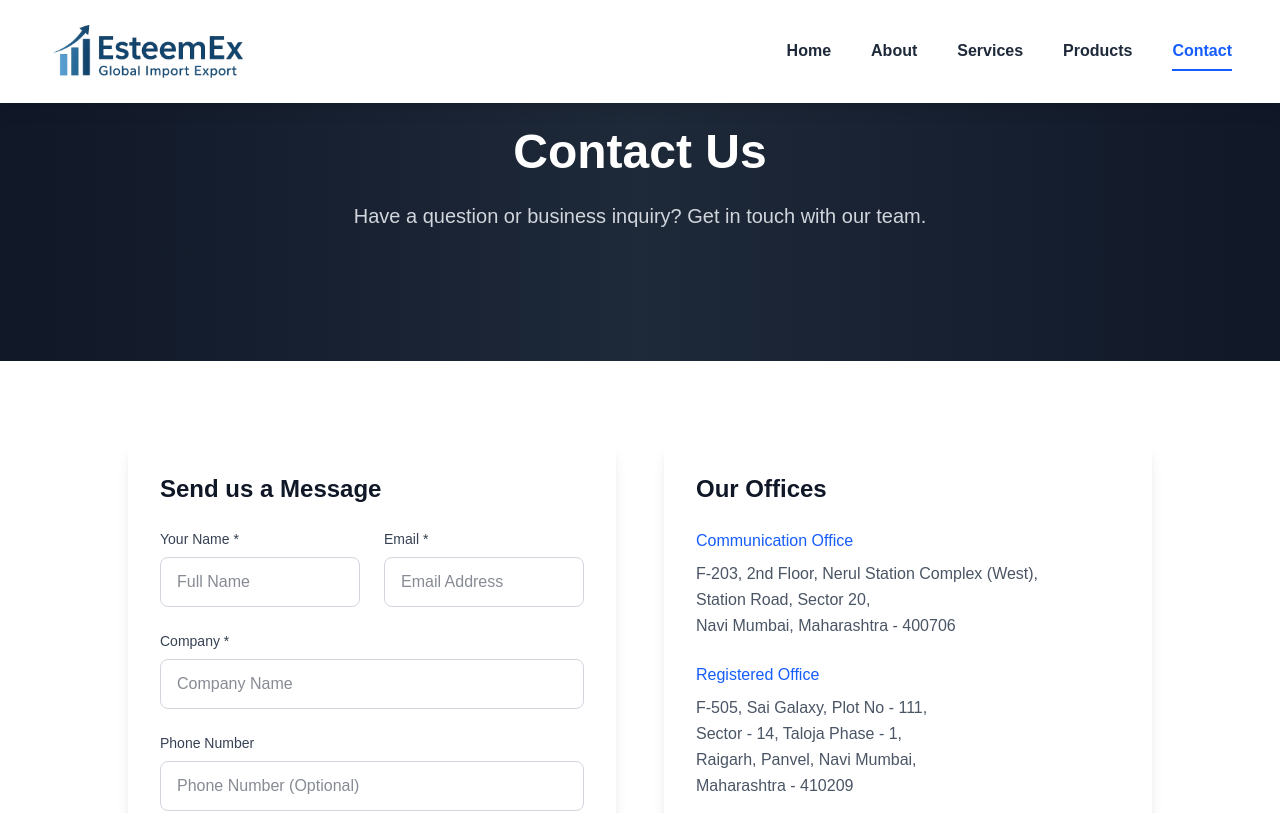
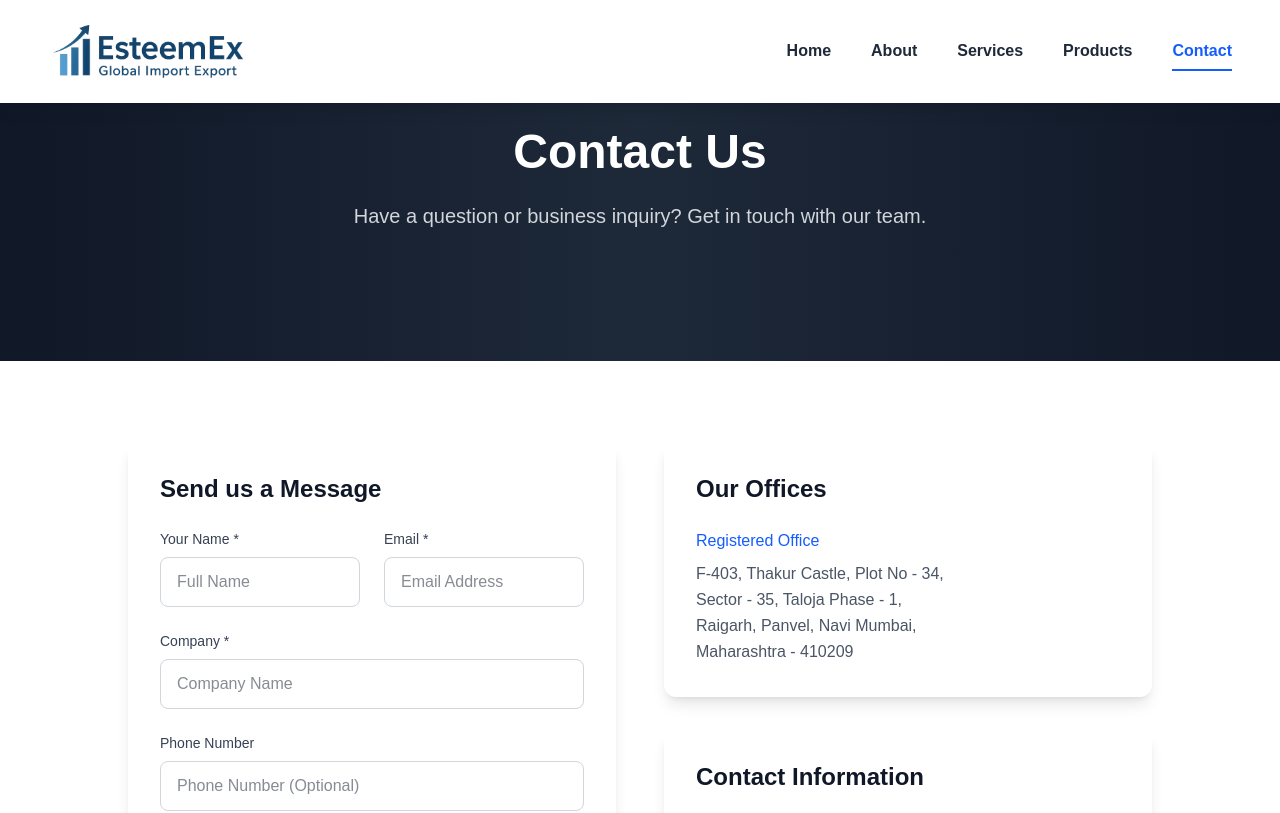
Before and after one commit to afaque1996/esteemex, a Next.js app: page /contact in a window 1280 px wide. Shown: the top 813 px of the page. Built offline with nearby package versions, Linux system fonts and the light colour scheme.

Commit message:
Update page.tsx

```diff
--- a/src/app/contact/page.tsx
+++ b/src/app/contact/page.tsx
@@ -144,18 +144,10 @@
                                 <h2 className="text-2xl font-semibold mb-6">Our Offices</h2>
                                 <div className="space-y-6">
                                     <div>
-                                        <h3 className="font-medium text-blue-600 mb-2">Communication Office</h3>
-                                        <p className="text-gray-600 leading-relaxed">
-                                            F-203, 2nd Floor, Nerul Station Complex (West),<br />
-                                            Station Road, Sector 20,<br />
-                                            Navi Mumbai, Maharashtra - 400706
-                                        </p>
-                                    </div>
-                                    <div>
                                         <h3 className="font-medium text-blue-600 mb-2">Registered Office</h3>
                                         <p className="text-gray-600 leading-relaxed">
-                                            F-505, Sai Galaxy, Plot No - 111,<br />
-                                            Sector - 14, Taloja Phase - 1,<br />
+                                            F-403, Thakur Castle, Plot No - 34,<br />
+                                            Sector - 35, Taloja Phase - 1,<br />
                                             Raigarh, Panvel, Navi Mumbai,<br />
                                             Maharashtra - 410209
                                         </p>
```
